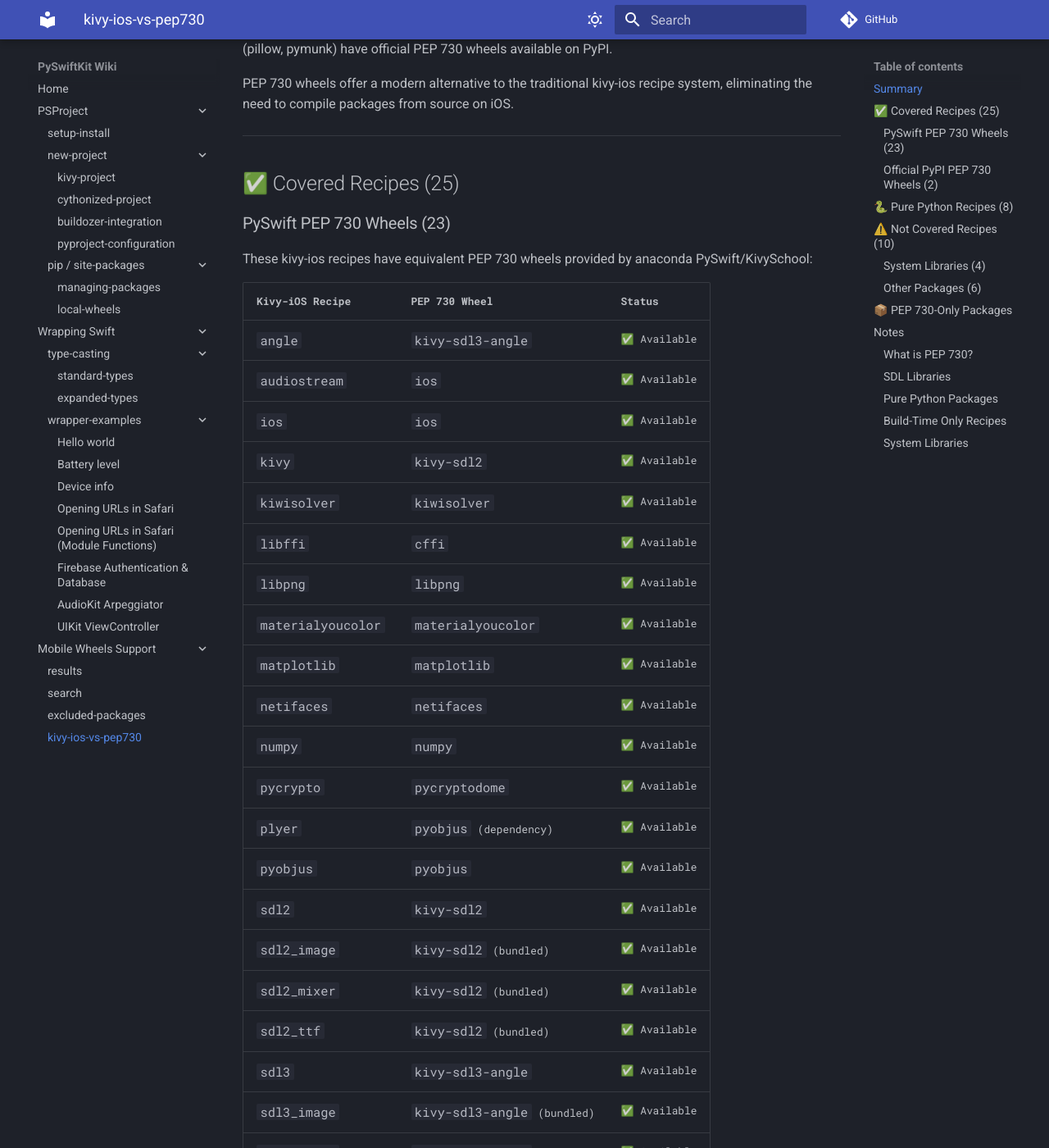
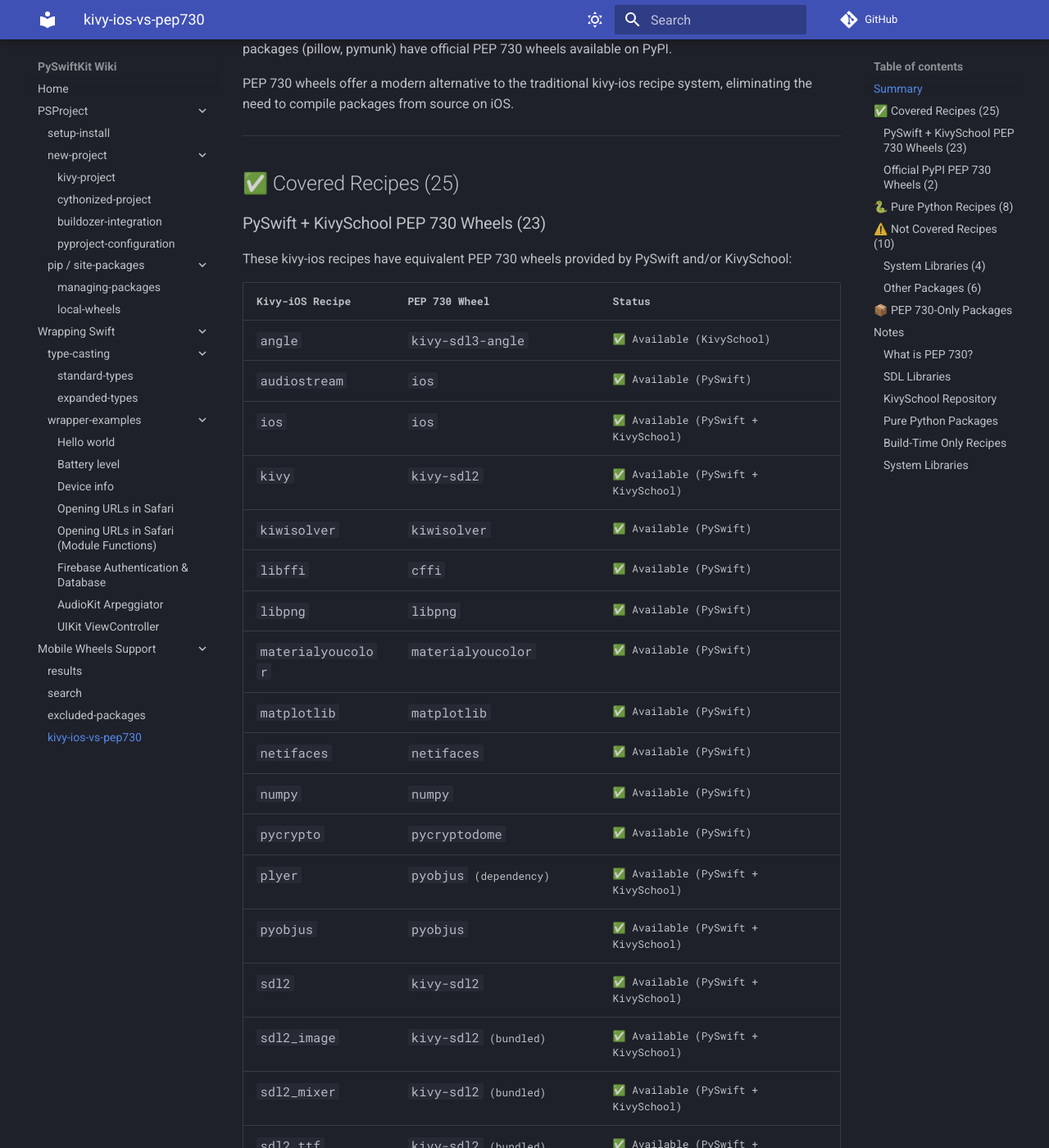
Before and after one commit to Py-Swift/wiki-source, an MkDocs documentation site: the page built from docs/mobile-wheels-support/kivy-ios-vs-pep730.md, in a window 1280 px wide and 1400 px high, scrolled down 536 px. Shown: the whole window at 82% size. Built offline with MkDocs 1.6.1 and Material for MkDocs 9.7.7, drawn with Linux system fonts in a browser that asks for light colours; comment, search, counter and statistics services are not loaded; some of the changed text lies outside the part shown.

Commit message:
Enhance package search functionality with platform filter options and improved compatibility warnings

```diff
--- a/docs/mobile-wheels-support/kivy-ios-vs-pep730.md
+++ b/docs/mobile-wheels-support/kivy-ios-vs-pep730.md
@@ -3,7 +3,7 @@
 **Generated:** 2025-11-20 17:37:12
 **Kivy-iOS Recipes:** 47
 **Recipes Requiring iOS Wheels:** 35 (excluding 8 pure Python, 4 build-time only)
-**PEP 730 iOS Wheels (PySwift):** 29
+**PEP 730 iOS Wheels (PySwift + KivySchool):** 29
 **Coverage:** 23/35 (66%)
 
 ---
@@ -14,7 +14,7 @@
 - 8 are pure Python packages that don't need iOS wheels (can be installed via pip)
 - 4 are build-time only recipes (hostopenssl, hostpython3, python3, freetype)
 
-For the remaining **35 recipes that require runtime iOS wheels**, PySwift provides **23 pre-built PEP 730 wheels** (including bundled SDL frameworks), representing **66% coverage**. An additional 2 packages (pillow, pymunk) have official PEP 730 wheels available on PyPI.
+For the remaining **35 recipes that require runtime iOS wheels**, PySwift and KivySchool provide **23 pre-built PEP 730 wheels** (including bundled SDL frameworks), representing **66% coverage**. An additional 2 packages (pillow, pymunk) have official PEP 730 wheels available on PyPI.
 
 PEP 730 wheels offer a modern alternative to the traditional kivy-ios recipe system, eliminating the need to compile packages from source on iOS.
 
@@ -22,34 +22,34 @@
 
 ## ✅ Covered Recipes (25)
 
-### PySwift PEP 730 Wheels (23)
+### PySwift + KivySchool PEP 730 Wheels (23)
 
-These kivy-ios recipes have equivalent PEP 730 wheels provided by anaconda PySwift/KivySchool:
+These kivy-ios recipes have equivalent PEP 730 wheels provided by PySwift and/or KivySchool:
 
 | Kivy-iOS Recipe | PEP 730 Wheel | Status |
 |-----------------|---------------|--------|
-| `angle` | `kivy-sdl3-angle` | ✅ Available |
-| `audiostream` | `ios` | ✅ Available |
-| `ios` | `ios` | ✅ Available |
-| `kivy` | `kivy-sdl2` | ✅ Available |
-| `kiwisolver` | `kiwisolver` | ✅ Available |
-| `libffi` | `cffi` | ✅ Available |
-| `libpng` | `libpng` | ✅ Available |
-| `materialyoucolor` | `materialyoucolor` | ✅ Available |
-| `matplotlib` | `matplotlib` | ✅ Available |
-| `netifaces` | `netifaces` | ✅ Available |
-| `numpy` | `numpy` | ✅ Available |
-| `pycrypto` | `pycryptodome` | ✅ Available |
-| `plyer` | `pyobjus` (dependency) | ✅ Available |
-| `pyobjus` | `pyobjus` | ✅ Available |
-| `sdl2` | `kivy-sdl2` | ✅ Available |
-| `sdl2_image` | `kivy-sdl2` (bundled) | ✅ Available |
-| `sdl2_mixer` | `kivy-sdl2` (bundled) | ✅ Available |
-| `sdl2_ttf` | `kivy-sdl2` (bundled) | ✅ Available |
-| `sdl3` | `kivy-sdl3-angle` | ✅ Available |
-| `sdl3_image` | `kivy-sdl3-angle` (bundled) | ✅ Available |
-| `sdl3_mixer` | `kivy-sdl3-angle` (bundled) | ✅ Available |
-| `sdl3_ttf` | `kivy-sdl3-angle` (bundled) | ✅ Available |
+| `angle` | `kivy-sdl3-angle` | ✅ Available (KivySchool) |
+| `audiostream` | `ios` | ✅ Available (PySwift) |
+| `ios` | `ios` | ✅ Available (PySwift + KivySchool) |
+| `kivy` | `kivy-sdl2` | ✅ Available (PySwift + KivySchool) |
+| `kiwisolver` | `kiwisolver` | ✅ Available (PySwift) |
+| `libffi` | `cffi` | ✅ Available (PySwift) |
+| `libpng` | `libpng` | ✅ Available (PySwift) |
+| `materialyoucolor` | `materialyoucolor` | ✅ Available (PySwift) |
+| `matplotlib` | `matplotlib` | ✅ Available (PySwift) |
+| `netifaces` | `netifaces` | ✅ Available (PySwift) |
+| `numpy` | `numpy` | ✅ Available (PySwift) |
+| `pycrypto` | `pycryptodome` | ✅ Available (PySwift) |
+| `plyer` | `pyobjus` (dependency) | ✅ Available (PySwift + KivySchool) |
+| `pyobjus` | `pyobjus` | ✅ Available (PySwift + KivySchool) |
+| `sdl2` | `kivy-sdl2` | ✅ Available (PySwift + KivySchool) |
+| `sdl2_image` | `kivy-sdl2` (bundled) | ✅ Available (PySwift + KivySchool) |
+| `sdl2_mixer` | `kivy-sdl2` (bundled) | ✅ Available (PySwift + KivySchool) |
+| `sdl2_ttf` | `kivy-sdl2` (bundled) | ✅ Available (PySwift + KivySchool) |
+| `sdl3` | `kivy-sdl3-angle` | ✅ Available (KivySchool) |
+| `sdl3_image` | `kivy-sdl3-angle` (bundled) | ✅ Available (KivySchool) |
+| `sdl3_mixer` | `kivy-sdl3-angle` (bundled) | ✅ Available (KivySchool) |
+| `sdl3_ttf` | `kivy-sdl3-angle` (bundled) | ✅ Available (KivySchool) |
 
 ### Official PyPI PEP 730 Wheels (2)
 
@@ -129,8 +129,18 @@
 
 ### SDL Libraries
 The SDL2 and SDL3 frameworks are bundled into comprehensive wheels:
-- `kivy-sdl2` - Includes SDL2, SDL2_image, SDL2_mixer, SDL2_ttf
-- `kivy-sdl3-angle` - Includes SDL3, SDL3_image, SDL3_mixer, SDL3_ttf, ANGLE
+- `kivy-sdl2` - Includes SDL2, SDL2_image, SDL2_mixer, SDL2_ttf (available from both PySwift and KivySchool)
+- `kivy-sdl3-angle` - Includes SDL3, SDL3_image, SDL3_mixer, SDL3_ttf, ANGLE (available from KivySchool)
+
+### KivySchool Repository
+The [KivySchool repository](https://pypi.anaconda.org/kivyschool/simple/) provides core Kivy framework wheels:
+- `ios` - iOS platform support
+- `kivy` - Core Kivy framework
+- `kivy-sdl2` - SDL2 bundle for Kivy
+- `kivy-sdl3-angle` - SDL3 bundle with ANGLE for Kivy
+- `pyobjus` - Python-Objective-C bridge
+
+These overlap with PySwift offerings, providing redundancy and choice for users.
 
 ### Pure Python Packages
 8 kivy-ios recipes are for pure Python packages that can be installed directly via pip on iOS without needing special wheels or recipes (Flask, Jinja2, Click, etc.).
@@ -146,5 +156,6 @@
 **Generated by:** PySwiftKit Documentation Tool
 **Sources:**
 - Kivy-iOS: [https://github.com/kivy/kivy-ios/tree/master/kivy_ios/recipes](https://github.com/kivy/kivy-ios/tree/master/kivy_ios/recipes)
-- PEP 730 Wheels: [https://pypi.anaconda.org/pyswift/simple](https://pypi.anaconda.org/pyswift/simple)
+- PySwift PEP 730 Wheels: [https://pypi.anaconda.org/pyswift/simple](https://pypi.anaconda.org/pyswift/simple)
+- KivySchool PEP 730 Wheels: [https://pypi.anaconda.org/kivyschool/simple](https://pypi.anaconda.org/kivyschool/simple)
 - PEP 730 Specification: [https://peps.python.org/pep-0730/](https://peps.python.org/pep-0730/)
```
Also changed, not shown: docs/index.md (+3 -3 lines), docs/mobile-wheels-support/package-search.md (+170 -63 lines).
